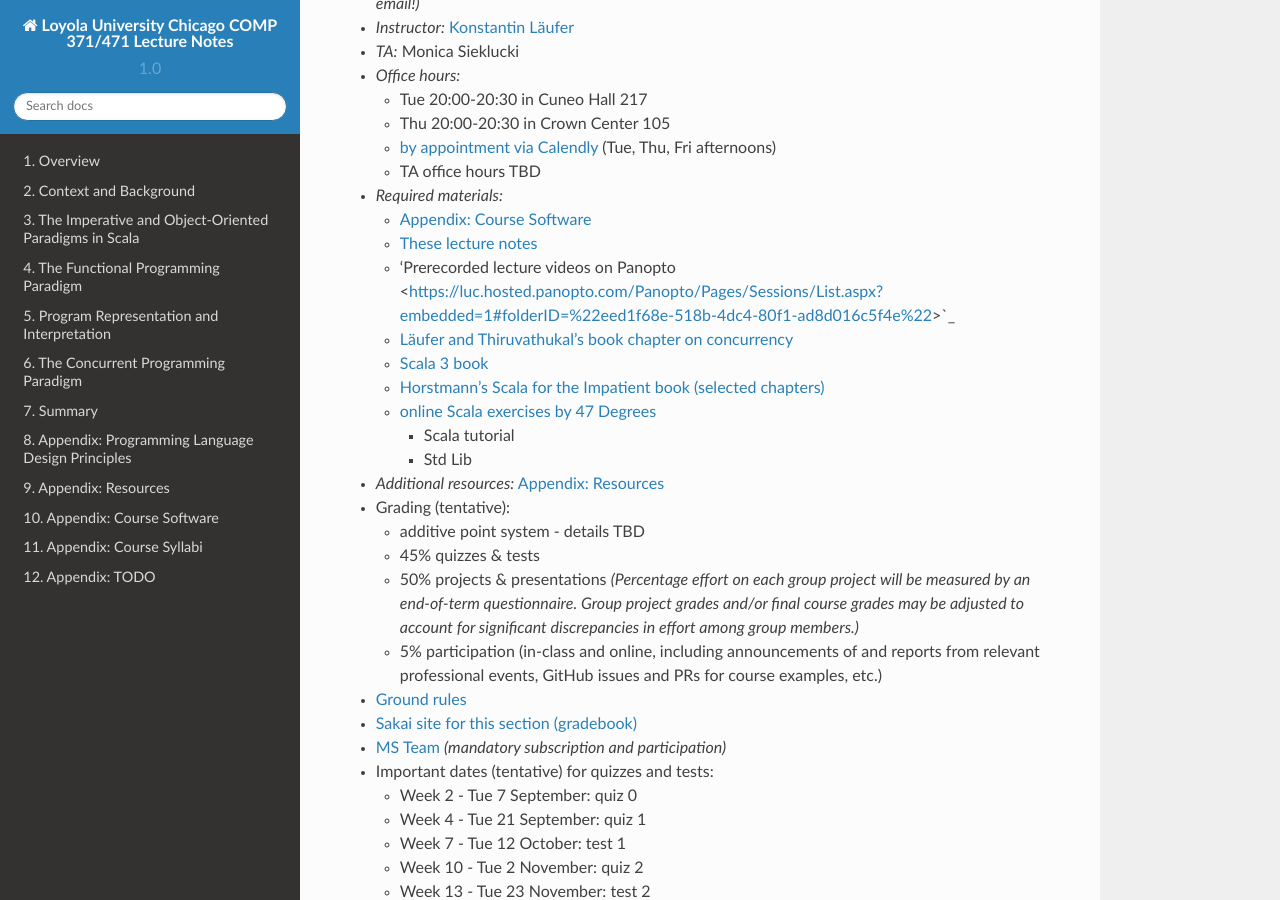
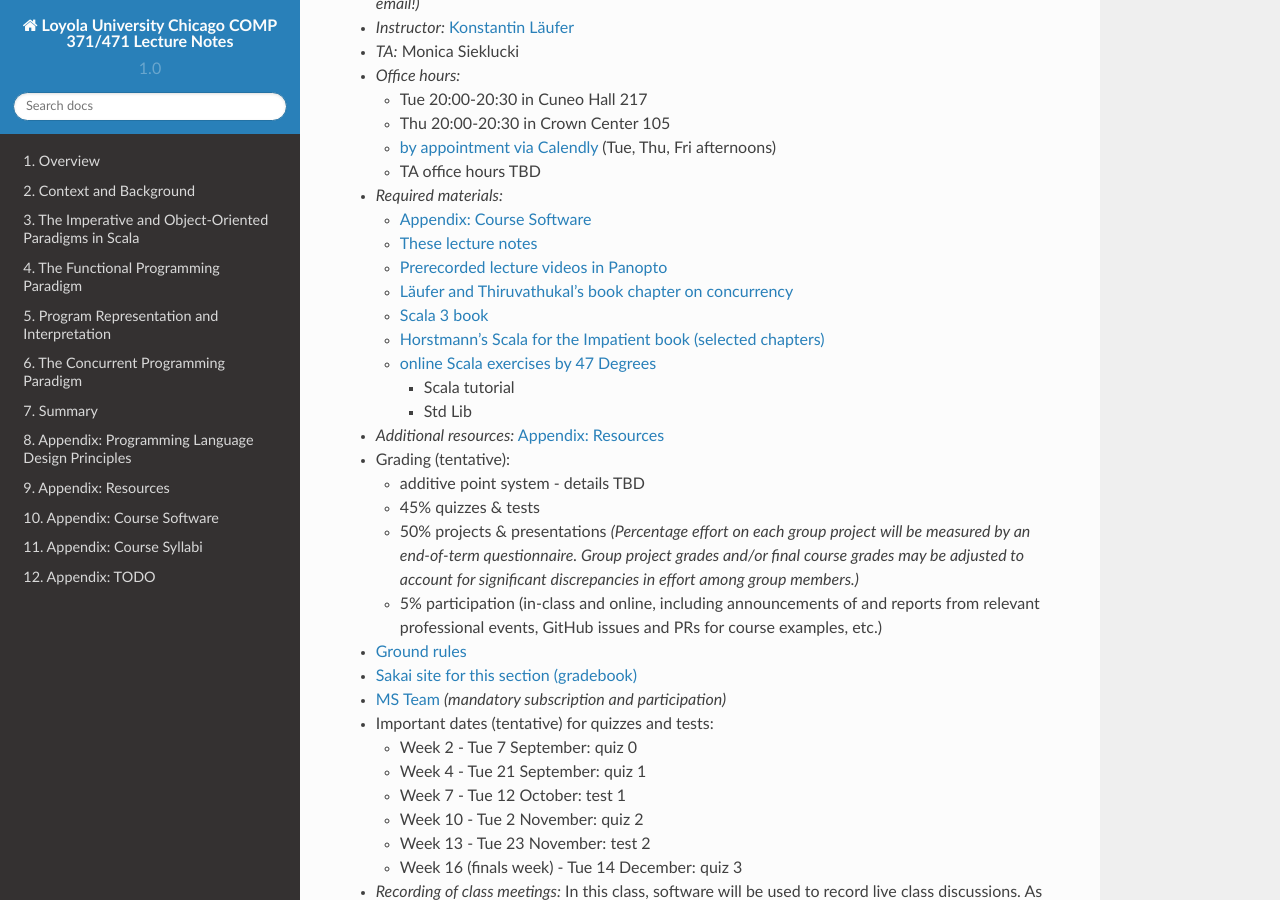
Before and after one commit to lucproglangcourse/lucproglangcourse.github.io, a Sphinx documentation site: the page built from source/syllabi/2021Fall.rst, in a window 1280 px wide and 900 px high, scrolled down 432 px. Built offline with Sphinx 7.4.7 and the Read the Docs theme 2.0.0, drawn with Linux system fonts in a browser that asks for light colours.

Commit message:
fixed broken link
Signed-off-by: Konstantin Läufer <klaeufer@gmail.com>

```diff
--- a/source/syllabi/2021Fall.rst
+++ b/source/syllabi/2021Fall.rst
@@ -26,7 +26,7 @@
 
   - :ref:`appendix-software`
   - `These lecture notes <https://lucproglangcourse.github.io>`_
-  - 'Prerecorded lecture videos on Panopto <https://luc.hosted.panopto.com/Panopto/Pages/Sessions/List.aspx?embedded=1#folderID=%22eed1f68e-518b-4dc4-80f1-ad8d016c5f4e%22>`_
+  - `Prerecorded lecture videos in Panopto <https://luc.hosted.panopto.com/Panopto/Pages/Sessions/List.aspx?embedded=1#folderID=%22eed1f68e-518b-4dc4-80f1-ad8d016c5f4e%22>`_
   - `Läufer and Thiruvathukal's book chapter on concurrency <https://arxiv.org/abs/1705.02899>`_
   - `Scala 3 book <https://docs.scala-lang.org/scala3/book/introduction.html>`_
   - `Horstmann's Scala for the Impatient book (selected chapters) <https://learning.oreilly.com/library/view/scala-for-the/9780134540627>`_
```
